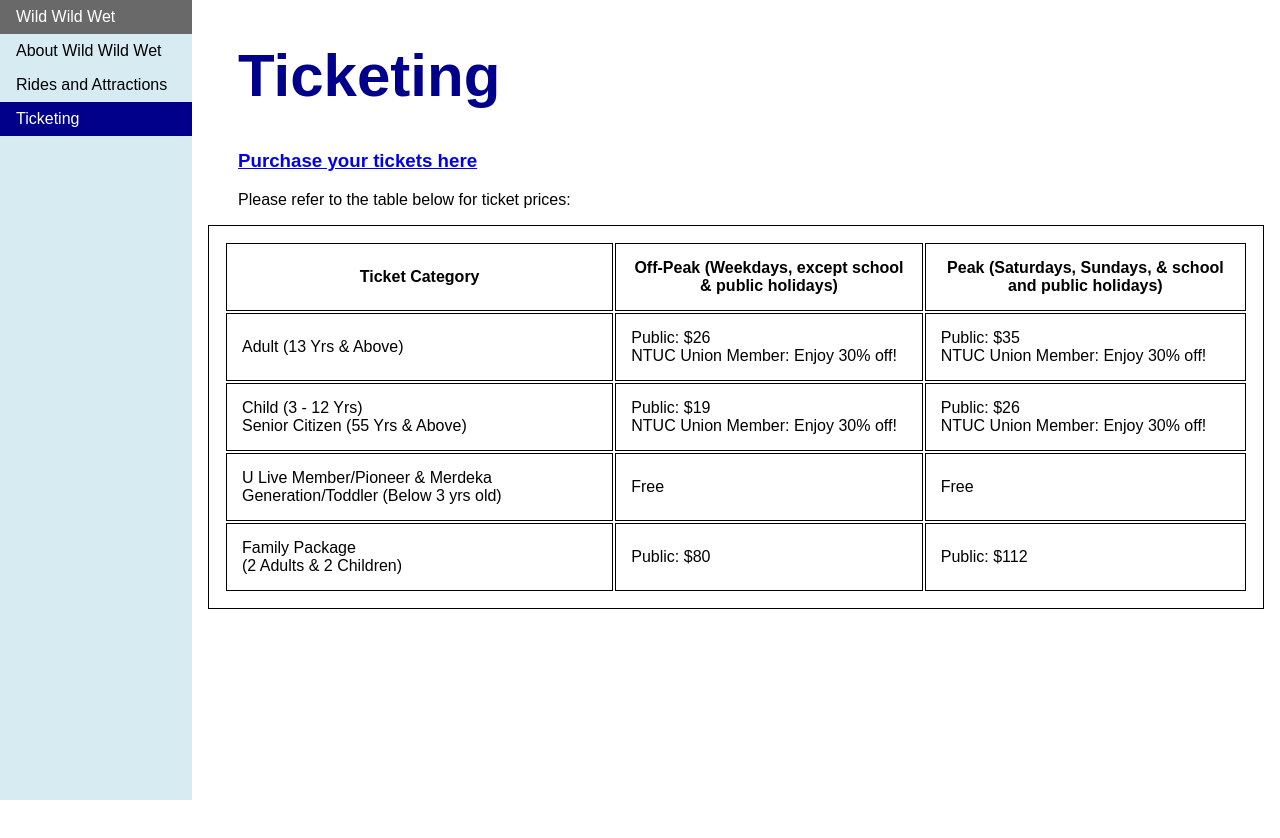
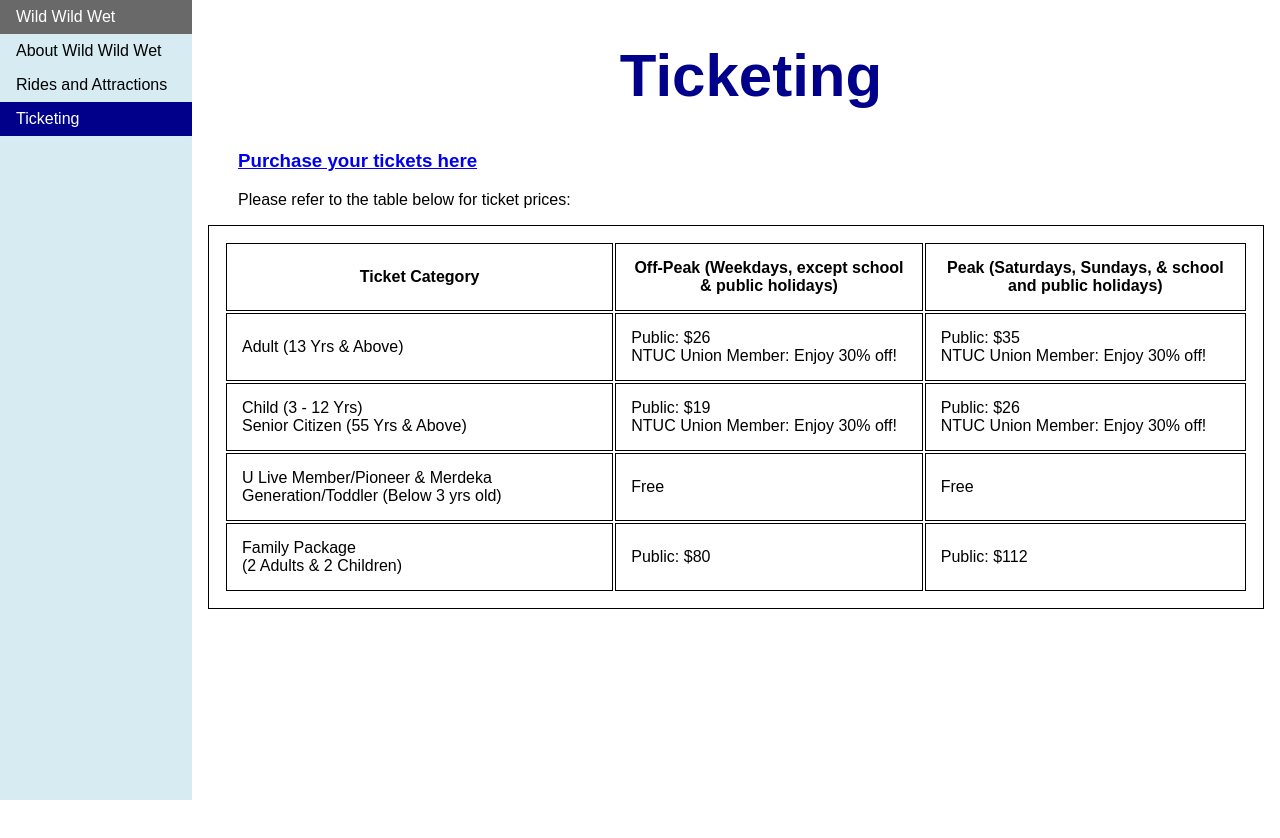
Before and after one commit to nicoleleekh/assignment1, a plain HTML site: page tickets.html in a window 1280 px wide. Drawn offline with Linux system fonts and the light colour scheme.

Commit message:
Update tickets.html

```diff
--- a/tickets.html
+++ b/tickets.html
@@ -14,7 +14,7 @@
 </ul>
 
 <div style="margin-left:15%;padding:1px 16px;height:1000px;">
-  <h1>Ticketing</h1>
+  <h1><center>Ticketing</center></h1>
   <h3><a href="https://bookwww.vivaticket.com/b2c/generaladmission.html?_ga=2.107823489.202419003.1648604984-1336098148.1648604984">Purchase your tickets here</a></h3>
   <p>Please refer to the table below for ticket prices:</p>
   <table style="width:100%">
```
